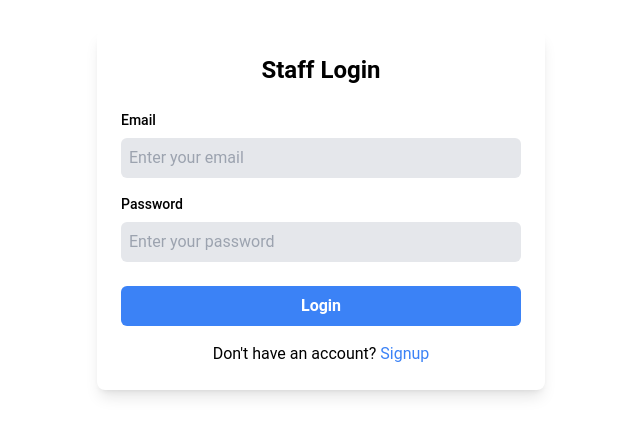
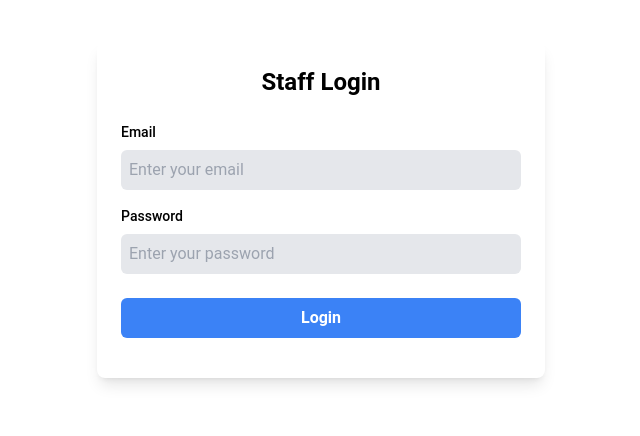
Before and after one commit to ahmadatimo/Guidex, a React (Vite) app in the folder frontend/: page /staff/auth in a window 1280 px wide. Shown: the part 190-626 px from the top of the page, without its empty margins (319-959 px from the left). Built offline with nearby package versions, Linux system fonts and the light colour scheme.

Commit message:
added staff login

```diff
--- a/frontend/src/staff/pages/auth/StaffAuthPage.tsx
+++ b/frontend/src/staff/pages/auth/StaffAuthPage.tsx
@@ -2,34 +2,62 @@ import React, { useState } from 'react';
 import { useNavigate } from 'react-router-dom';
 
 const StaffAuthPage: React.FC = () => {
-  const [isLogin, setIsLogin] = useState(true); // Toggle between login and signup
   const navigate = useNavigate();
-  function Name()
-  {
-    return (<>
-    {/* Name Field */}
-    <label className="block mb-2 text-sm font-medium">Name</label>
-        <input
-          type="Name"
-          className="w-full p-2 mb-4 bg-gray-200 text-black rounded-md"
-          placeholder="Enter your Name"
-        />
-    </>)
+
+  const [email, setEmail] = useState('');
+  const [password, setPassword] = useState('');
+  const [user, setUser] = useState(null);
+
+  const handleEmailChange = (event: React.ChangeEvent<HTMLInputElement>) => {
+    setEmail(event.target.value);
+  };
+
+  const handlePasswordChange = (event: React.ChangeEvent<HTMLInputElement>) => {
+    setPassword(event.target.value);
+  };
+
+
+  const handleSubmit = async (event: React.FormEvent) => {
+    event.preventDefault(); // Prevent the default form submission behavior
+
+    const endpoint = "http://localhost:8000/login";
+
+    const body = JSON.stringify({ email, password })
+    const res = await fetch(endpoint, {
+      method: "POST",
+      headers: {
+        "Content-Type": "application/json",
+      },
+      body,
+    });
+
+    const data = await res.json();
+
+    if (res.ok) {
+      setUser(data); // Save user data, could be a token or user info
+      console.log(`Request successful with status code: ${res.status}`);
+
+      navigate('/staff/home');
+    } else {
+      console.error(`Failed to fetch data: ${res.status}`);
     }
+  };
+
 
   return (
     <div className="min-h-screen flex items-center justify-center bg-white">
       <div className="w-full max-w-md p-6 bg-white text-black rounded-lg shadow-lg">
-        <h1 className="text-2xl font-bold mb-6 text-center">{isLogin ? 'Staff Login' : 'Staff Signup'}</h1>
+        <h1 className="text-2xl font-bold mb-6 text-center">Staff Login</h1>
 
-        {!isLogin? <Name /> : "" }
-
+        <form onSubmit={handleSubmit}>
           {/* Email Field */}
           <label className="block mb-2 text-sm font-medium">Email</label>
           <input
             type="email"
             className="w-full p-2 mb-4 bg-gray-200 text-black rounded-md"
             placeholder="Enter your email"
+            value={email}
+            onChange={handleEmailChange}
           />
 
           {/* Password Field */}
@@ -38,23 +66,15 @@ const StaffAuthPage: React.FC = () => {
             type="password"
             className="w-full p-2 mb-6 bg-gray-200 text-black rounded-md"
             placeholder="Enter your password"
+            value={password}
+            onChange={handlePasswordChange}
           />
 
           {/* Submit Button */}
-        <button onClick={() => navigate("/staff/Home")} className="w-full bg-blue-500 text-white font-bold py-2 rounded-md mb-4">
-          {isLogin ? 'Login' : 'Signup'}
+          <button type="submit" className="w-full bg-blue-500 text-white font-bold py-2 rounded-md mb-4">
+            Login
           </button>
-
-        {/* Toggle between Login and Signup */}
-        <p className="text-center">
-          {isLogin ? "Don't have an account?" : 'Already have an account?'}{' '}
-          <span
-            className="text-blue-500 cursor-pointer"
-            onClick={() => setIsLogin(!isLogin)}
-          >
-            {isLogin ? 'Signup' : 'Login'}
-          </span>
-        </p>
+        </form>
       </div>
     </div>
   );
--- a/frontend/src/visitors/pages/auth/VisitorAuthPage.tsx
+++ b/frontend/src/visitors/pages/auth/VisitorAuthPage.tsx
@@ -37,8 +37,8 @@ const VisitorAuthPage: React.FC = () => {
     const endpoint = isLogin ? "http://localhost:8000/login" : "http://localhost:8000/register";
 
     const body = isLogin
-      ? JSON.stringify({ email, password }) // For login, only email and password are needed
-      : JSON.stringify({ username: name, email, password, school }); // For signup, include all fields
+      ? JSON.stringify({ email, password })
+      : JSON.stringify({ username: name, email, password, school });
 
     const res = await fetch(endpoint, {
       method: "POST",
@@ -51,11 +51,10 @@ const VisitorAuthPage: React.FC = () => {
     const data = await res.json();
 
     if (res.ok) {
-      setUser(data); // Save user data, could be a token or user info
+      setUser(data);
       console.log(`Request successful with status code: ${res.status}`);
 
-      // Optionally navigate to another page after successful login/signup
-      navigate('/visitor/home'); // Adjust the path as needed
+      navigate('/visitor/home');
     } else {
       console.error(`Failed to fetch data: ${res.status}`);
     }
```
Also changed, not shown: 1 other file (tests, documents, lock files or other folders). Lines whose indentation alone changed are shown as unchanged.
